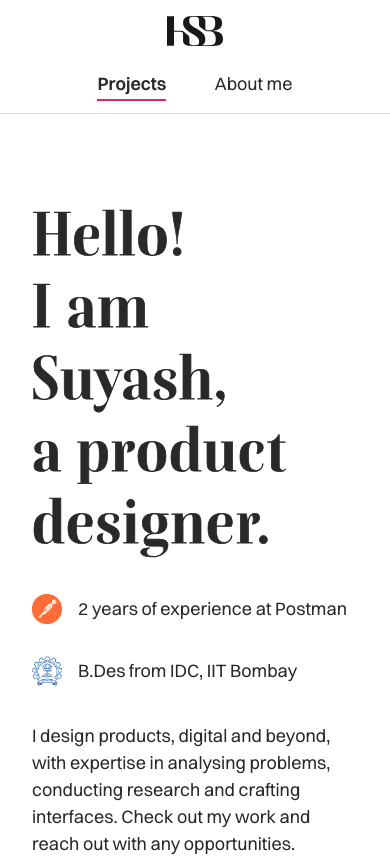
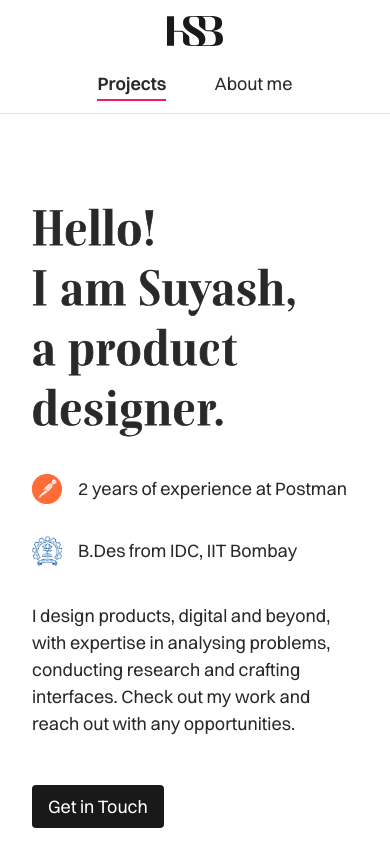
Before and after one commit to harsuyash/createwithsuyash, a plain HTML site: page index.html in a window 390 px wide. Shown: the top 860 px of the page. Drawn offline with Linux system fonts and the light colour scheme.

Commit message:
Update homepage.css

```diff
--- a/homepage.css
+++ b/homepage.css
@@ -369,8 +369,8 @@ footer{
   }
 
   h1{
-    font-size: 60px;
-    line-height: 72px;
+    font-size: 48px;
+    line-height: 60px;
   }
 
   .linkedin{
```
